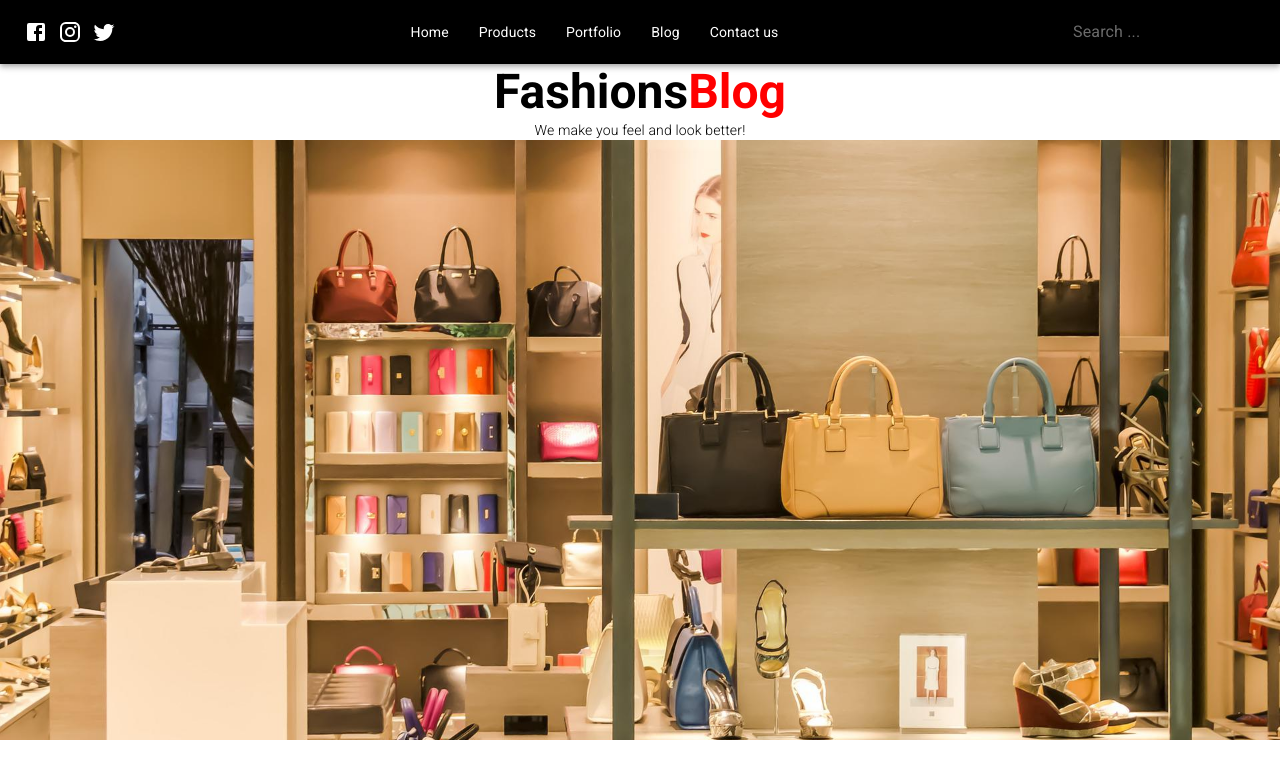
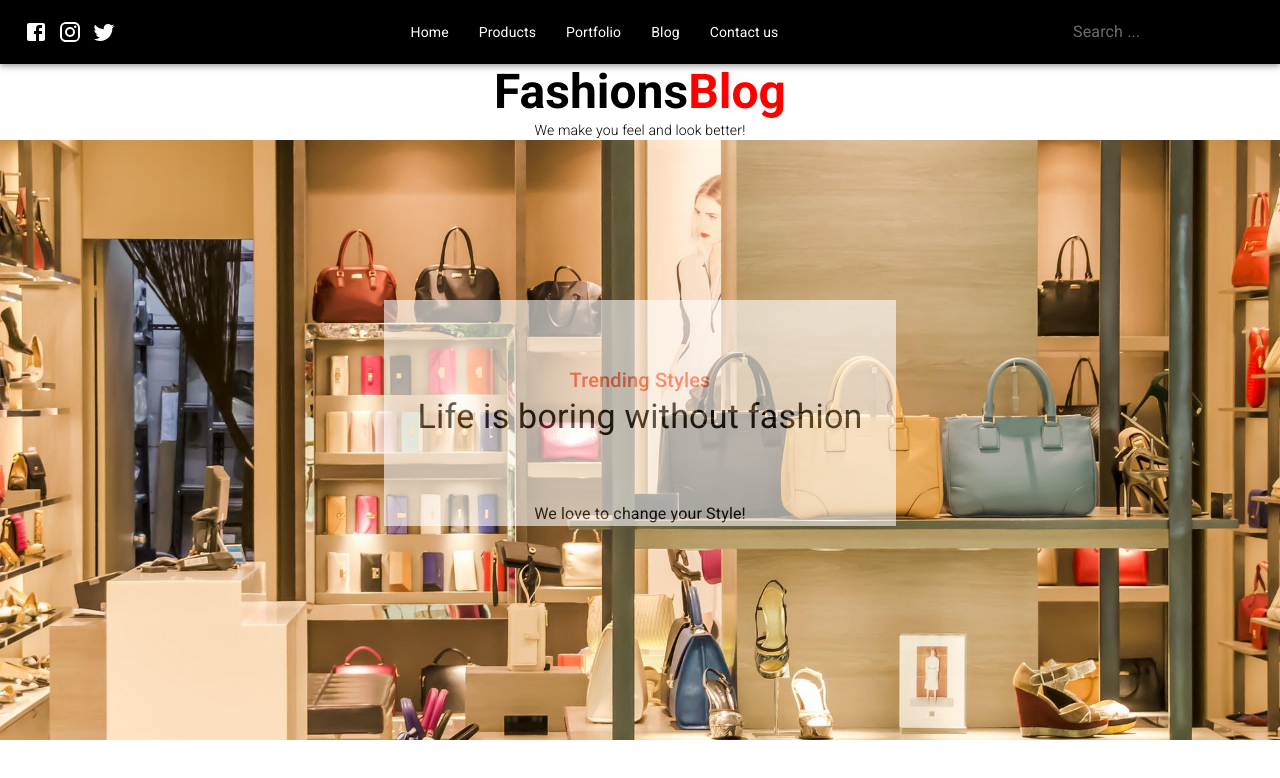
Before and after one commit to deeksha16222/ResponsiveBlog, a React (Create React App) app: page / in a window 1280 px wide. Shown: the top 778 px of the page. Built offline with nearby package versions, Linux system fonts and the light colour scheme.

Commit message:
third commit

```diff
--- a/src/components/hero/Hero.js
+++ b/src/components/hero/Hero.js
@@ -1,17 +1,45 @@
 import React from "react";
 import { Box, Typography } from "@mui/material";
-import HeroImage from "../../static/HeroImage.jpg"
+import HeroImage from "../../static/HeroImage.jpg";
 
 const Hero = () => {
-  return <Box>
-  <Typography align="center" variant="h3" sx={{fontWeight:900}}>
-  Fashions<b style={{color:"red"}}>Blog</b>
-  </Typography>
-  <Typography align="center" variant="body2" sx={{fontWeight:100}}>
-  We make you feel and look better!
-  </Typography>
-  <Box sx={{backgroundImage:`url(${HeroImage})`, backgroundRepeat:"no-repeat",backgroundColor:"black",backgroundPosition:"center",backgroundSize:"cover",height:600,width:"100%"}}></Box>
-  </Box>;
+  return (
+    <Box>
+      <Typography align="center" variant="h3" sx={{ fontWeight: 900 }}>
+        Fashions<b style={{ color: "red" }}>Blog</b>
+      </Typography>
+      <Typography align="center" variant="body2" sx={{ fontWeight: 100 }}>
+        We make you feel and look better!
+      </Typography>
+      <Box
+        sx={{
+          backgroundImage: `url(${HeroImage})`,
+          backgroundRepeat: "no-repeat",
+          backgroundColor: "black",
+          backgroundPosition: "center",
+          backgroundSize: "cover",
+          height: 600,
+          width: "100%",
+          display: "flex",
+          justifyContent: "center",
+        }}
+      >
+        <Box sx={{ width: {xs:"100%" ,sm:"50%",md:"40%"}, padding: {xs:3, sm:2, md:20} }}>
+          <Box sx={{ background: "white", opacity: "0.6" }}>
+            <Typography variant="h6" color="tomato" align="center" pt={8}>
+              Trending Styles
+            </Typography>
+            <Typography variant="h4" align="center">
+              Life is boring without fashion
+            </Typography>
+            <Typography variant="body1" align="center" pt={8}>
+              We love to change your Style!
+            </Typography>
+          </Box>
+        </Box>
+      </Box>
+    </Box>
+  );
 };
 
 export default Hero;
```
